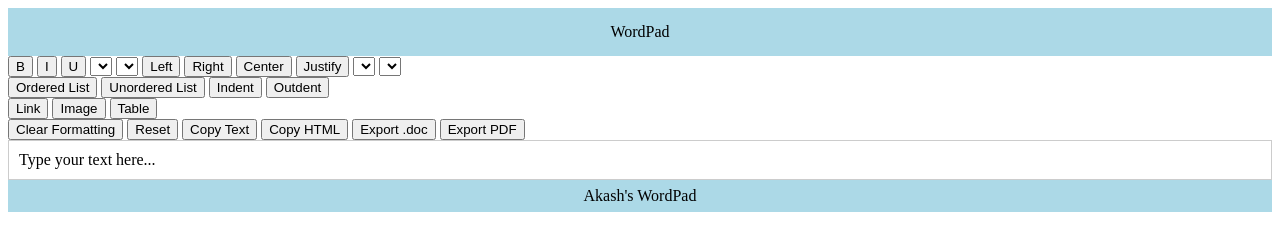
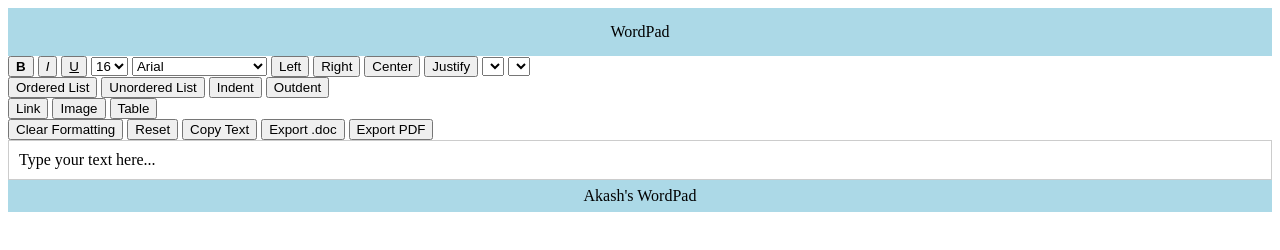
Before and after one commit to akashkumarpsiog/WordPad, a plain HTML site: page index.html in a window 1280 px wide. Drawn offline with Linux system fonts and the light colour scheme.

Commit message:
options for font

```diff
--- a/index.html
+++ b/index.html
@@ -15,11 +15,22 @@
     <nav id="toolbar">
         <!-- Text formatting -->
         <div class="toolbar-section" id="text-format">
-            <button data-command="bold">B</button>
-            <button data-command="italic">I</button>
-            <button data-command="underline">U</button>
-            <select id="font-size"> ... </select>
-            <select id="font-family"> ... </select>
+            <button data-command="bold"><b>B</b></button>
+            <button data-command="italic"><i>I</i></button>
+            <button data-command="underline"><u>U</u></button>
+            <select id="font-size">
+                <option value="12px">12</option>
+                <option value="14px">14</option>
+                <option value="16px" selected>16</option>
+                <option value="20px">20</option>
+                <option value="24px">24</option>
+            </select>
+            <select id="fontFamily">
+            <option value="Arial" selected>Arial</option>
+            <option value="Times New Roman">Times New Roman</option>
+            <option value="Courier New">Courier New</option>
+            <option value="Georgia">Georgia</option>
+            </select>
             <button data-command="justifyLeft">Left</button>
             <button data-command="justifyRight">Right</button>
             <button data-command="justifyCenter">Center</button>
@@ -48,7 +59,6 @@
             <button id="clear-format">Clear Formatting</button>
             <button id="reset-editor">Reset</button>
             <button id="copy-plain">Copy Text</button>
-            <button id="copy-html">Copy HTML</button>
             <button id="export-doc">Export .doc</button>
             <button id="export-pdf">Export PDF</button>
         </div>
```
